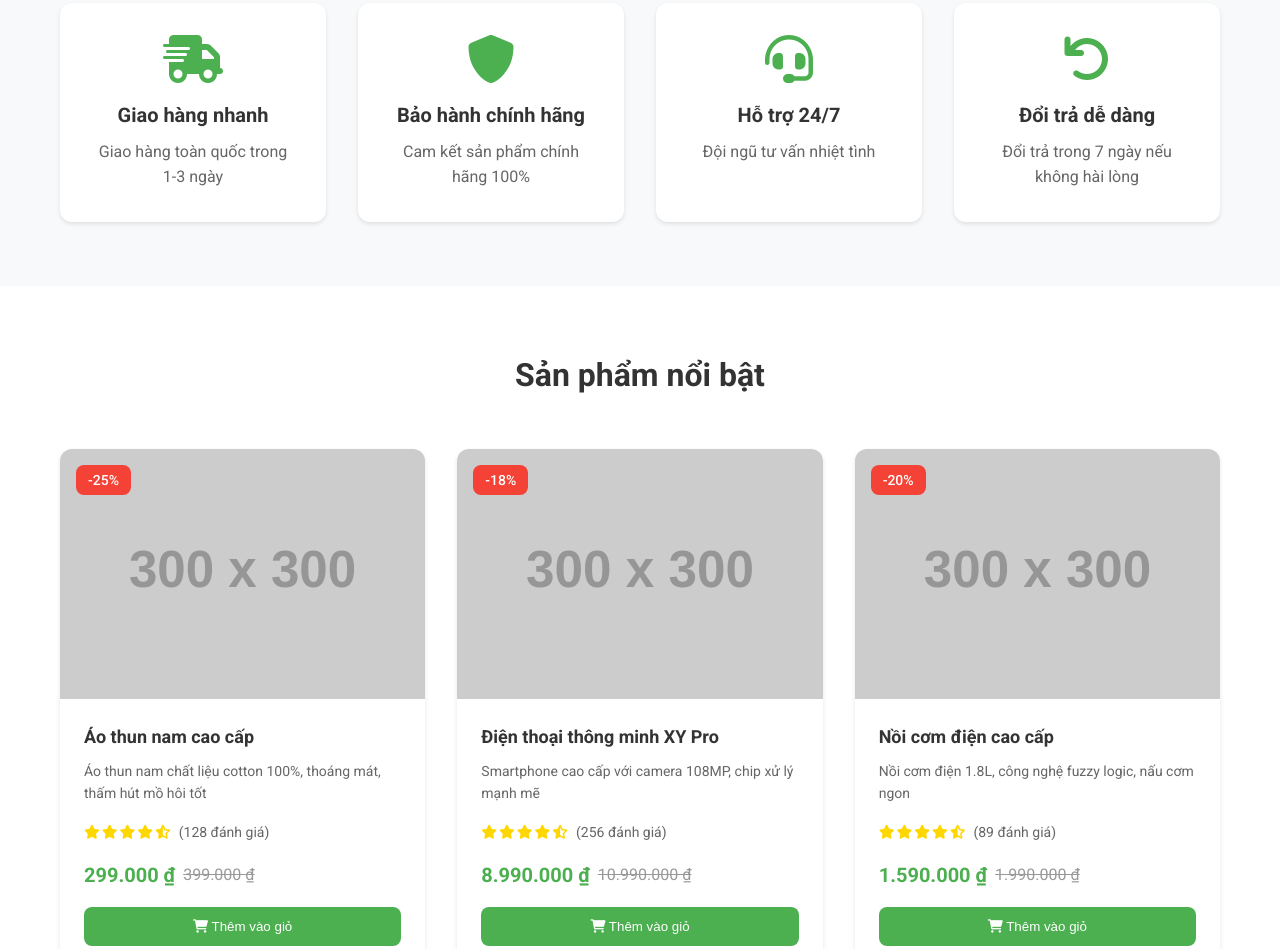
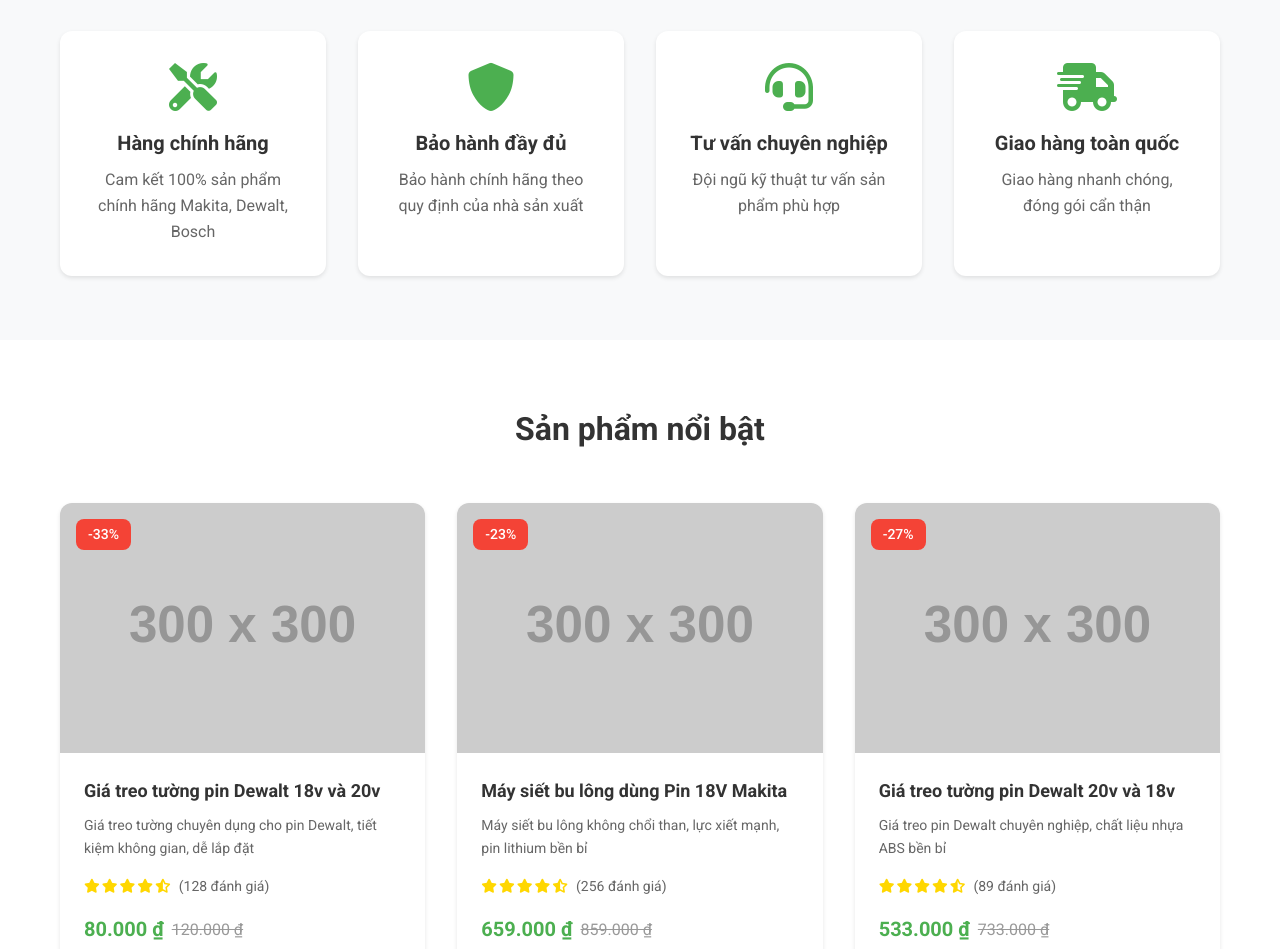
Before and after one commit to nguyenhappy92/daiko, a plain HTML site: page index.html in a window 1280 px wide. Shown: the part 442-1391 px from the top of the page. Drawn offline with Linux system fonts and the light colour scheme; placeholder pictures from the web are drawn by us.

Commit message:
update the js

```diff
--- a/index.html
+++ b/index.html
@@ -47,18 +47,18 @@
     <section class="hero">
         <div class="hero-content">
             <h2>Chào mừng đến với Daiko Shop</h2>
-            <p>Khám phá những sản phẩm chất lượng cao với giá tốt nhất</p>
+            <p>Chuyên cung cấp dụng cụ điện chính hãng Makita, Dewalt, Bosch với giá tốt nhất</p>
             <a href="products.html" class="btn btn-primary">Mua sắm ngay</a>
         </div>
         <div class="hero-slider">
             <div class="slide active">
-                <img src="https://via.placeholder.com/800x400/4CAF50/ffffff?text=Sản+phẩm+chất+lượng" alt="Banner 1">
+                <img src="https://via.placeholder.com/800x400/FFD700/000000?text=Dụng+cụ+Dewalt+chính+hãng" alt="Dewalt Tools">
             </div>
             <div class="slide">
-                <img src="https://via.placeholder.com/800x400/2196F3/ffffff?text=Giá+tốt+nhất" alt="Banner 2">
+                <img src="https://via.placeholder.com/800x400/00BCD4/ffffff?text=Makita+chất+lượng+cao" alt="Makita Tools">
             </div>
             <div class="slide">
-                <img src="https://via.placeholder.com/800x400/FF9800/ffffff?text=Giao+hàng+nhanh" alt="Banner 3">
+                <img src="https://via.placeholder.com/800x400/1976D2/ffffff?text=Bosch+Professional" alt="Bosch Tools">
             </div>
         </div>
     </section>
@@ -68,24 +68,24 @@
         <div class="container">
             <div class="feature-grid">
                 <div class="feature-item">
-                    <i class="fas fa-shipping-fast"></i>
-                    <h3>Giao hàng nhanh</h3>
-                    <p>Giao hàng toàn quốc trong 1-3 ngày</p>
+                    <i class="fas fa-tools"></i>
+                    <h3>Hàng chính hãng</h3>
+                    <p>Cam kết 100% sản phẩm chính hãng Makita, Dewalt, Bosch</p>
                 </div>
                 <div class="feature-item">
                     <i class="fas fa-shield-alt"></i>
-                    <h3>Bảo hành chính hãng</h3>
-                    <p>Cam kết sản phẩm chính hãng 100%</p>
+                    <h3>Bảo hành đầy đủ</h3>
+                    <p>Bảo hành chính hãng theo quy định của nhà sản xuất</p>
                 </div>
                 <div class="feature-item">
                     <i class="fas fa-headset"></i>
-                    <h3>Hỗ trợ 24/7</h3>
-                    <p>Đội ngũ tư vấn nhiệt tình</p>
+                    <h3>Tư vấn chuyên nghiệp</h3>
+                    <p>Đội ngũ kỹ thuật tư vấn sản phẩm phù hợp</p>
                 </div>
                 <div class="feature-item">
-                    <i class="fas fa-undo"></i>
-                    <h3>Đổi trả dễ dàng</h3>
-                    <p>Đổi trả trong 7 ngày nếu không hài lòng</p>
+                    <i class="fas fa-shipping-fast"></i>
+                    <h3>Giao hàng toàn quốc</h3>
+                    <p>Giao hàng nhanh chóng, đóng gói cẩn thận</p>
                 </div>
             </div>
         </div>
@@ -110,24 +110,24 @@
             <h2 class="section-title">Danh mục sản phẩm</h2>
             <div class="category-grid">
                 <div class="category-item">
-                    <img src="https://via.placeholder.com/300x200/E91E63/ffffff?text=Thời+trang" alt="Thời trang">
-                    <h3>Thời trang</h3>
-                    <a href="products.html?category=fashion" class="btn btn-small">Xem ngay</a>
+                    <img src="https://via.placeholder.com/300x200/FFD700/000000?text=Dụng+cụ+điện" alt="Dụng cụ điện">
+                    <h3>Dụng cụ điện</h3>
+                    <a href="products.html?category=tools" class="btn btn-small">Xem ngay</a>
                 </div>
                 <div class="category-item">
-                    <img src="https://via.placeholder.com/300x200/9C27B0/ffffff?text=Điện+tử" alt="Điện tử">
-                    <h3>Điện tử</h3>
-                    <a href="products.html?category=electronics" class="btn btn-small">Xem ngay</a>
+                    <img src="https://via.placeholder.com/300x200/00BCD4/ffffff?text=Phụ+kiện" alt="Phụ kiện">
+                    <h3>Phụ kiện máy</h3>
+                    <a href="products.html?category=accessories" class="btn btn-small">Xem ngay</a>
                 </div>
                 <div class="category-item">
-                    <img src="https://via.placeholder.com/300x200/3F51B5/ffffff?text=Gia+dụng" alt="Gia dụng">
-                    <h3>Gia dụng</h3>
-                    <a href="products.html?category=home" class="btn btn-small">Xem ngay</a>
+                    <img src="https://via.placeholder.com/300x200/1976D2/ffffff?text=Pin+&+Sạc" alt="Pin & Sạc">
+                    <h3>Pin & Sạc</h3>
+                    <a href="products.html?category=battery" class="btn btn-small">Xem ngay</a>
                 </div>
                 <div class="category-item">
-                    <img src="https://via.placeholder.com/300x200/009688/ffffff?text=Làm+đẹp" alt="Làm đẹp">
-                    <h3>Làm đẹp</h3>
-                    <a href="products.html?category=beauty" class="btn btn-small">Xem ngay</a>
+                    <img src="https://via.placeholder.com/300x200/FF6F00/ffffff?text=Bảo+dưỡng" alt="Bảo dưỡng">
+                    <h3>Bảo dưỡng</h3>
+                    <a href="products.html?category=maintenance" class="btn btn-small">Xem ngay</a>
                 </div>
             </div>
         </div>
@@ -153,7 +153,7 @@
             <div class="footer-content">
                 <div class="footer-section">
                     <h3>Daiko Shop</h3>
-                    <p>Cửa hàng trực tuyến uy tín với đa dạng sản phẩm chất lượng cao.</p>
+                    <p>Chuyên cung cấp dụng cụ điện chính hãng Makita, Dewalt, Bosch với giá tốt nhất thị trường.</p>
                     <div class="social-links">
                         <a href="#"><i class="fab fa-facebook"></i></a>
                         <a href="#"><i class="fab fa-instagram"></i></a>
--- a/js/app.js
+++ b/js/app.js
@@ -2,29 +2,29 @@
 let cart = JSON.parse(localStorage.getItem('cart')) || [];
 let products = [];
 
-// Sample products data
+// Sample products data based on your Shopee store
 const sampleProducts = [
     {
         id: 1,
-        name: "Áo thun nam cao cấp",
-        description: "Áo thun nam chất liệu cotton 100%, thoáng mát, thấm hút mồ hôi tốt",
-        price: 299000,
-        originalPrice: 399000,
-        image: "https://via.placeholder.com/300x300/4CAF50/ffffff?text=Áo+thun+nam",
-        category: "fashion",
-        rating: 4.5,
+        name: "Giá treo tường pin Dewalt 18v và 20v",
+        description: "Giá treo tường chuyên dụng cho pin Dewalt, tiết kiệm không gian, dễ lắp đặt",
+        price: 80000,
+        originalPrice: 120000,
+        image: "https://via.placeholder.com/300x300/FFD700/000000?text=Giá+treo+pin+Dewalt",
+        category: "tools",
+        rating: 4.8,
         reviews: 128,
         inStock: true,
         featured: true
     },
     {
         id: 2,
-        name: "Điện thoại thông minh XY Pro",
-        description: "Smartphone cao cấp với camera 108MP, chip xử lý mạnh mẽ",
-        price: 8990000,
-        originalPrice: 10990000,
-        image: "https://via.placeholder.com/300x300/2196F3/ffffff?text=Điện+thoại",
-        category: "electronics",
+        name: "Máy siết bu lông dùng Pin 18V Makita",
+        description: "Máy siết bu lông không chổi than, lực xiết mạnh, pin lithium bền bỉ",
+        price: 659000,
+        originalPrice: 859000,
+        image: "https://via.placeholder.com/300x300/00BCD4/ffffff?text=Máy+siết+bu+lông",
+        category: "tools",
         rating: 4.8,
         reviews: 256,
         inStock: true,
@@ -32,12 +32,12 @@ const sampleProducts = [
     },
     {
         id: 3,
-        name: "Nồi cơm điện cao cấp",
-        description: "Nồi cơm điện 1.8L, công nghệ fuzzy logic, nấu cơm ngon",
-        price: 1590000,
-        originalPrice: 1990000,
-        image: "https://via.placeholder.com/300x300/FF9800/ffffff?text=Nồi+cơm",
-        category: "home",
+        name: "Giá treo tường pin Dewalt 20v và 18v",
+        description: "Giá treo pin Dewalt chuyên nghiệp, chất liệu nhựa ABS bền bỉ",
+        price: 533000,
+        originalPrice: 733000,
+        image: "https://via.placeholder.com/300x300/FFB300/000000?text=Giá+treo+Dewalt",
+        category: "tools",
         rating: 4.3,
         reviews: 89,
         inStock: true,
@@ -45,12 +45,12 @@ const sampleProducts = [
     },
     {
         id: 4,
-        name: "Kem dưỡng da mặt",
-        description: "Kem dưỡng da chống lão hóa, phù hợp mọi loại da",
-        price: 450000,
-        originalPrice: 600000,
-        image: "https://via.placeholder.com/300x300/E91E63/ffffff?text=Kem+dưỡng",
-        category: "beauty",
+        name: "Giá treo đế sạc Makita DC18RC siêu bền",
+        description: "Giá treo đế sạc Makita chính hãng, tiết kiệm không gian làm việc",
+        price: 458000,
+        originalPrice: 658000,
+        image: "https://via.placeholder.com/300x300/00BCD4/ffffff?text=Đế+sạc+Makita",
+        category: "tools",
         rating: 4.7,
         reviews: 167,
         inStock: true,
@@ -58,25 +58,25 @@ const sampleProducts = [
     },
     {
         id: 5,
-        name: "Quần jeans nam slim fit",
-        description: "Quần jeans nam form slim, chất liệu denim cao cấp",
-        price: 549000,
-        originalPrice: 699000,
-        image: "https://via.placeholder.com/300x300/3F51B5/ffffff?text=Quần+jeans",
-        category: "fashion",
-        rating: 4.4,
+        name: "Giá treo đế sạc pin 2 cổng 18V Makita DC18SH",
+        description: "Đế sạc pin đôi Makita, sạc nhanh, an toàn với công nghệ bảo vệ pin",
+        price: 860000,
+        originalPrice: 1060000,
+        image: "https://via.placeholder.com/300x300/1976D2/ffffff?text=Đế+sạc+đôi",
+        category: "tools",
+        rating: 5.0,
         reviews: 94,
         inStock: true,
-        featured: false
+        featured: true
     },
     {
         id: 6,
-        name: "Tai nghe Bluetooth Premium",
-        description: "Tai nghe không dây, chất lượng âm thanh hi-fi, pin 30h",
-        price: 1200000,
-        originalPrice: 1500000,
-        image: "https://via.placeholder.com/300x300/9C27B0/ffffff?text=Tai+nghe",
-        category: "electronics",
+        name: "Giá đỡ đầu phun cho máy thổi Makita DAS180 XSA01",
+        description: "Phụ kiện chuyên dụng cho máy thổi Makita, tăng hiệu quả làm việc",
+        price: 688000,
+        originalPrice: 888000,
+        image: "https://via.placeholder.com/300x300/607D8B/ffffff?text=Đầu+phun+Makita",
+        category: "accessories",
         rating: 4.6,
         reviews: 203,
         inStock: true,
@@ -84,12 +84,12 @@ const sampleProducts = [
     },
     {
         id: 7,
-        name: "Bộ dao thớt gỗ cao cấp",
-        description: "Bộ dao nhà bếp sắc bén với thớt gỗ tự nhiên",
-        price: 890000,
-        originalPrice: 1200000,
-        image: "https://via.placeholder.com/300x300/795548/ffffff?text=Dao+thớt",
-        category: "home",
+        name: "Giá treo tường cho bộ sạc pin Bosch Professional",
+        description: "Giá treo chuyên dụng cho sạc pin Bosch, thiết kế chắc chắn, dễ lắp đặt",
+        price: 535000,
+        originalPrice: 735000,
+        image: "https://via.placeholder.com/300x300/1565C0/ffffff?text=Giá+Bosch",
+        category: "accessories",
         rating: 4.2,
         reviews: 76,
         inStock: true,
@@ -97,14 +97,40 @@ const sampleProducts = [
     },
     {
         id: 8,
-        name: "Son môi lâu trôi",
-        description: "Son môi màu đỏ cam, lâu trôi, không khô môi",
-        price: 320000,
-        originalPrice: 450000,
-        image: "https://via.placeholder.com/300x300/F44336/ffffff?text=Son+môi",
-        category: "beauty",
+        name: "Dầu gẫn mùi bán vít và vít trên máy Dewalt",
+        description: "Dầu bảo dưỡng chuyên dụng cho máy Dewalt, tăng tuổi thọ thiết bị",
+        price: 110000,
+        originalPrice: 150000,
+        image: "https://via.placeholder.com/300x300/FF6F00/ffffff?text=Dầu+bảo+dưỡng",
+        category: "accessories",
         rating: 4.5,
         reviews: 142,
+        inStock: true,
+        featured: false
+    },
+    {
+        id: 9,
+        name: "Giá treo máy MAKITA năm ngang",
+        description: "Giá treo máy Makita nằm ngang, tiết kiệm không gian xưởng",
+        price: 175000,
+        originalPrice: 225000,
+        image: "https://via.placeholder.com/300x300/00BCD4/ffffff?text=Giá+máy+Makita",
+        category: "accessories",
+        rating: 4.8,
+        reviews: 89,
+        inStock: true,
+        featured: false
+    },
+    {
+        id: 10,
+        name: "Hộp đựng pin lithium 18v Makita đựng 4 pin",
+        description: "Hộp đựng pin chuyên dụng Makita, bảo vệ pin khỏi va đập và ẩm ướt",
+        price: 250000,
+        originalPrice: 350000,
+        image: "https://via.placeholder.com/300x300/4CAF50/ffffff?text=Hộp+pin+Makita",
+        category: "accessories",
+        rating: 2.0,
+        reviews: 156,
         inStock: true,
         featured: false
     }
```
Also changed, not shown: about.html (+11 -11 lines), contact.html (+2 -2 lines), js/products.js (+6 -3 lines), products.html (+8 -8 lines).
